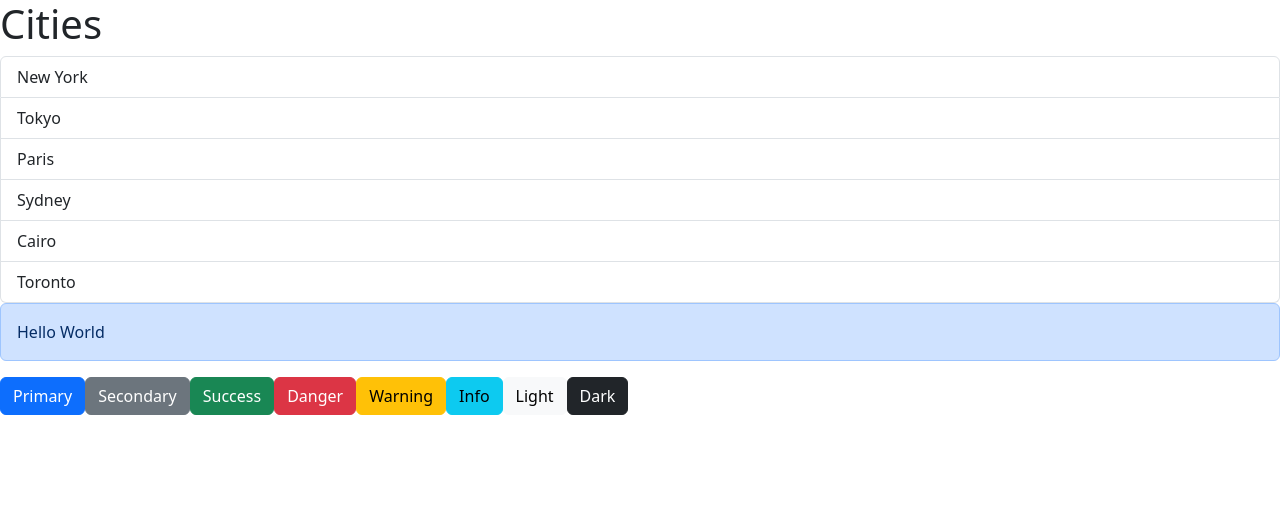
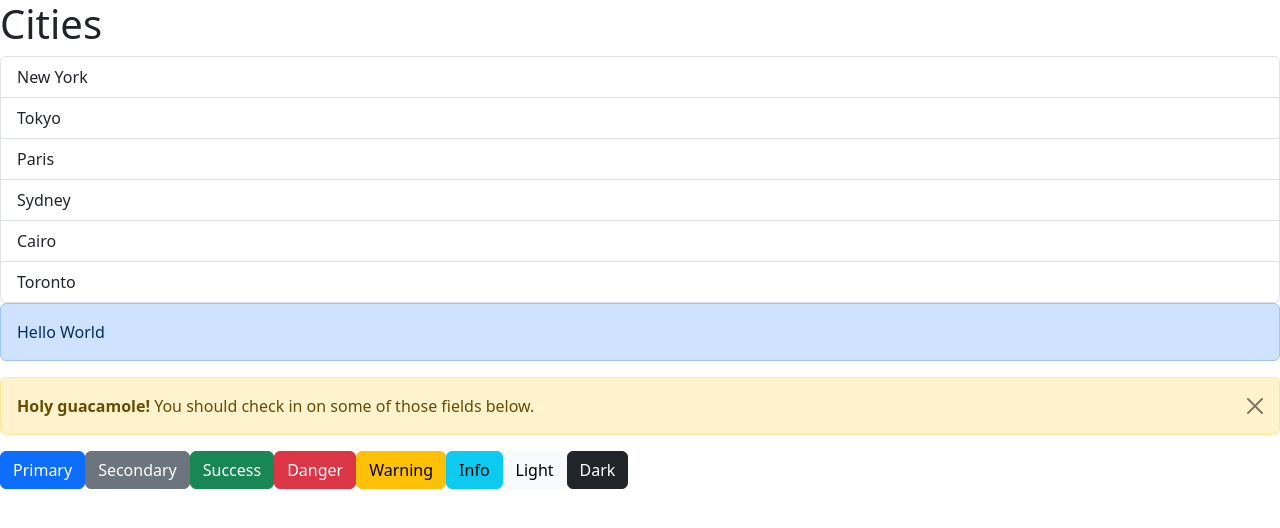
Before and after one commit to Shyarkhalil/Game-React-App, a React (Vite) app: page / in a window 1280 px wide. Both pictures are taken after a click on the button "Warning". Shown: the top 528 px of the page. Built offline with nearby package versions, Linux system fonts and the light colour scheme.

Commit message:
Showing and closing alert component using useState to rerender the component

```diff
--- a/src/App.tsx
+++ b/src/App.tsx
@@ -1,6 +1,8 @@
+import { useState } from 'react';
 import './App.css';
 import Alert from './components/Alert';
 import ButtonList from './components/ButtonList';
+import Dismissing from './components/Dismissing';
 import ListGroup from './components/ListGroup';
 const items = ['New York', 'Tokyo', 'Paris', 'Sydney', 'Cairo', 'Toronto'];
 const cities = 'Cities';
@@ -15,8 +17,13 @@ const buttons = [
   { className: 'btn btn-dark', name: 'Dark' },
 ];
 function App() {
+  const [alertVisible, setAlertVisibility] = useState(false);
   const handleButtonClick = (buttonName: string) => {
     console.log(`${buttonName} button clicked`);
+    setAlertVisibility((prevVisibilityState) => !prevVisibilityState);
+  };
+  const handelAlertClose = () => {
+    setAlertVisibility((prevVisibilityState) => !prevVisibilityState);
   };
   return (
     <>
@@ -24,6 +31,7 @@ function App() {
       <Alert>
         Hello <span>World</span>
       </Alert>
+      {alertVisible && <Dismissing onClose={handelAlertClose} />}
       <ButtonList buttons={buttons} onClick={handleButtonClick} />
     </>
   );
--- /dev/null
+++ b/src/components/Dismissing.tsx
@@ -0,0 +1,24 @@
+interface DismissingProps {
+  onClose: () => void;
+}
+
+const Dismissing: React.FC<DismissingProps> = ({ onClose }) => {
+  return (
+    <div
+      className={'alert alert-warning alert-dismissible fade show'}
+      role="alert"
+    >
+      <strong>Holy guacamole!</strong> You should check in on some of those
+      fields below.
+      <button
+        type="button"
+        className="btn-close"
+        data-bs-dismiss="alert"
+        aria-label="Close"
+        onClick={onClose}
+      ></button>
+    </div>
+  );
+};
+
+export default Dismissing;
```
